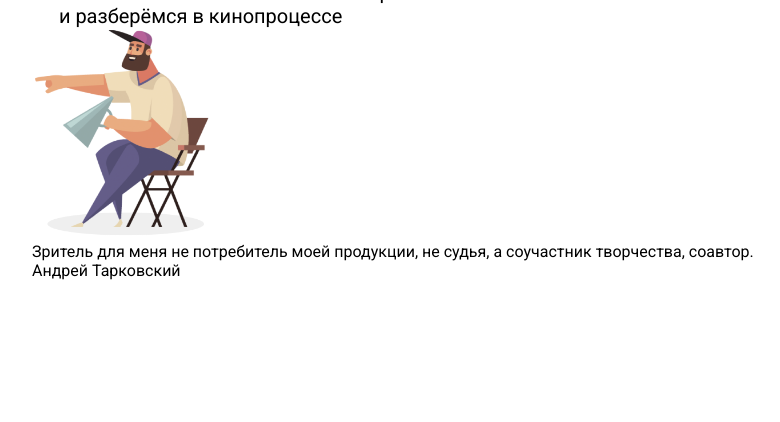
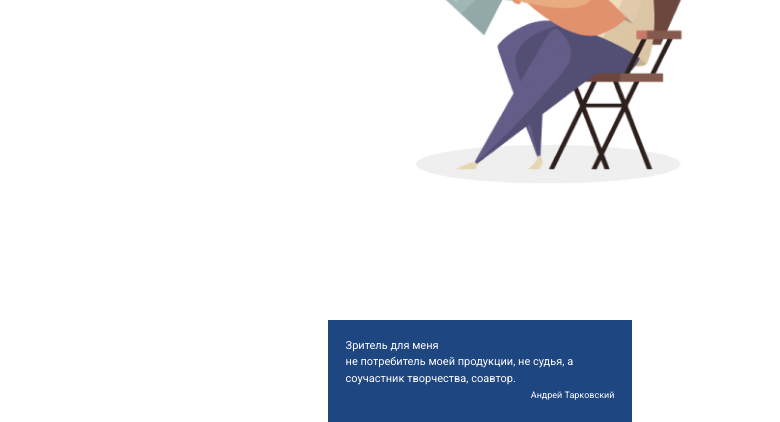
Before and after one commit to designR765/movie_project, a plain HTML site: page index.html in a window 1280 px wide. Shown: the part 406-828 px from the top of the page, without its empty margins (160-940 px from the left). Before the commit the page ends 800 px from the top, so only its background shows below. Drawn offline with Linux system fonts and the light colour scheme.

Commit message:
added media css

```diff
--- /dev/null
+++ b/css/media.css
@@ -0,0 +1,84 @@
+/************************* PC *************************/
+
+@media(max-width: 1280px) {
+    h1 {
+        font-size: 46px;
+        font-weight: 700;
+    }
+
+    .header-logo {
+        width: 112px;
+        height: 66px;
+    }
+
+    .navigation-icon {
+        width: 22px;
+        height: 22px;
+    }
+
+    .navigation-link {
+        font-size: 16px;
+    }
+
+    .producer-block-slogan {
+        font-size: 20px;
+    }
+
+    .producer-img {
+        width: 304px;
+        height: 356px;
+        position: relative;
+        left: 40%;
+        bottom: 8rem;
+    }
+}
+
+
+/************************* TAB *************************/
+
+@media(max-width: 1279px) {
+    .header-logo {
+        width: 65px;
+        height: 39px;
+    }
+
+    .navigation-icon {
+        width: 13px;
+        height: 13px;
+    }
+
+    .navigation-link {
+        font-size: 13px;
+    }
+
+    .producer-block-slogan {
+        font-size: 12px;
+    }
+}
+
+/************************* MOBILE *************************/
+
+@media(max-width: 991px) {
+    h1 {
+        font-size: 30px;
+        font-weight: 700;
+    }
+
+    .header-logo {
+        width: 52px;
+        height: 31px;
+    }
+
+    .navigation-icon {
+        width: 10px;
+        height: 10px;
+    }
+
+    .navigation-link {
+        font-size: 10px;
+    }
+
+    .producer-block-slogan {
+        font-size: 10px;
+    }
+}
--- a/css/style.css
+++ b/css/style.css
@@ -14,20 +14,6 @@ h1 {
     font-weight: 700;
     line-height: 100%;
     margin-left: 3%;
-}
-
-@media(max-width: 1279px) {
-    h1 {
-        font-size: 46px;
-        font-weight: 700;
-    }
-}
-
-@media(max-width: 991px) {
-    h1 {
-        font-size: 30px;
-        font-weight: 700;
-    }
 }
 
 ul {
@@ -63,27 +49,6 @@ header {
     margin-left: 3%;
 }
 
-@media(min-width: 1280px) {
-    .header-logo {
-        width: 112px;
-        height: 66px;
-    }
-}
-
-@media(max-width: 1279px) {
-    .header-logo {
-        width: 65px;
-        height: 39px;
-    }
-}
-
-@media(max-width: 991px) {
-    .header-logo {
-        width: 52px;
-        height: 31px;
-    }
-}
-
 
 /************************* .navigation-container *************************/
 .navigation-container {
@@ -115,50 +80,12 @@ header {
     margin-right: 0.3125em;
 }
 
-@media(min-width: 1280px) {
-    .navigation-icon {
-        width: 22px;
-        height: 22px;
-    }
-}
-
-@media(max-width: 1279px) {
-    .navigation-icon {
-        width: 13px;
-        height: 13px;
-    }
-}
-
-@media(max-width: 991px) {
-    .navigation-icon {
-        width: 10px;
-        height: 10px;
-    }
-}
-
 
 .navigation-link {
     color: black;
     font-family: Roboto;
 }
 
-@media(min-width: 1280px) {
-    .navigation-link {
-        font-size: 16px;
-    }
-}
-
-@media(max-width: 1279px) {
-    .navigation-link {
-        font-size: 18px;
-    }
-}
-
-@media(max-width: 991px) {
-    .navigation-link {
-        font-size: 10px;
-    }
-}
 
 .navigation-link:hover {
     text-decoration: underline;
@@ -167,6 +94,7 @@ header {
 /************************* .producer-block *************************/
 
 .poducer-block {
+    position: relative;
     width: 100%;
     height: auto;
 }
@@ -175,27 +103,20 @@ header {
     margin-left: 3%;
 }
 
-@media(max-width: 1920px) and (min-width: 1280px) {
-    .producer-block-slogan {
-        font-size: 20px;
-    }
+.producer-text {
+    margin: auto;
+    color: white;
+    background-color: #1E4681;
+    width: 30%;
+    font-size: 11px;
+    line-height: 150%;
+    padding: 2%;
 }
 
-@media(max-width: 1279px) and (min-width: 992px) {
-    .producer-block-slogan {
-        font-size: 12px;
-    }
-}
-
-@media(max-width: 991px) and (min-width:320px) {
-    .producer-block-slogan {
-        font-size: 10px;
-    }
-}
-
-.producer-img {
-    width: 180px;
-    height: 210px;
+.producer-name {
+    display: block;
+    font-size: 9px;
+    text-align: right;
 }
 
 
--- a/index.html
+++ b/index.html
@@ -10,6 +10,7 @@
     <link href="https://fonts.googleapis.com/css?family=Roboto+Slab:regular,500,600,700,800,900&display=swap"
         rel="stylesheet" />
     <link rel="stylesheet" href="css/style.css">
+    <link rel="stylesheet" href="css/media.css">
     <title>Movie Project</title>
 </head>
 
@@ -48,12 +49,12 @@
                     <img class="producer-img" src="img/producer.png" alt="producer-img">
                     <!---->
                     <div>
-                        <p class="producer_text">
-                            Зритель для меня
+                        <p class="producer-text">
+                            Зритель для меня<br>
                             не потребитель моей продукции, не судья,
                             а соучастник творчества, соавтор.
+                            <span class="producer-name">Андрей Тарковский</span>
                         </p>
-                        <p class="producer_name">Андрей Тарковский</p>
                     </div>
                 </div>
                 <!--.producer-block-end-->
```
Also changed, not shown: img/producer.svg (added).
